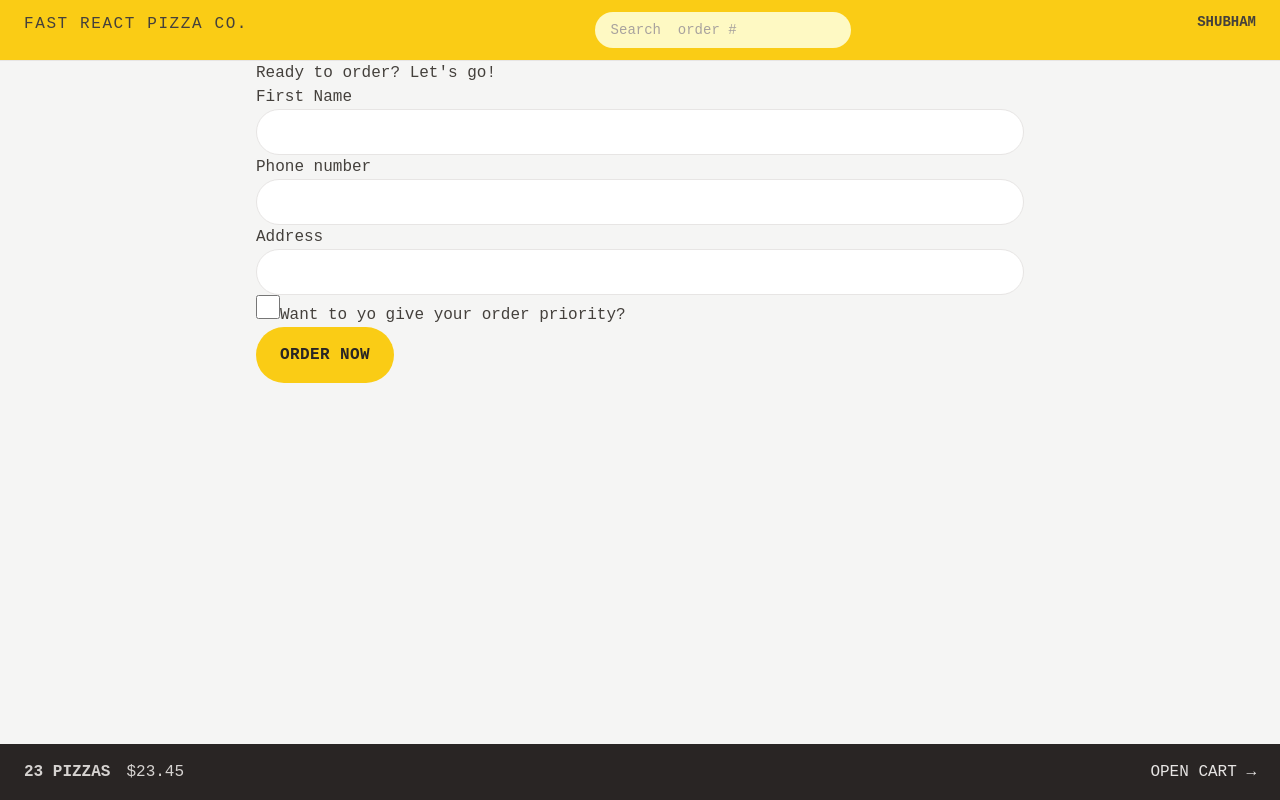
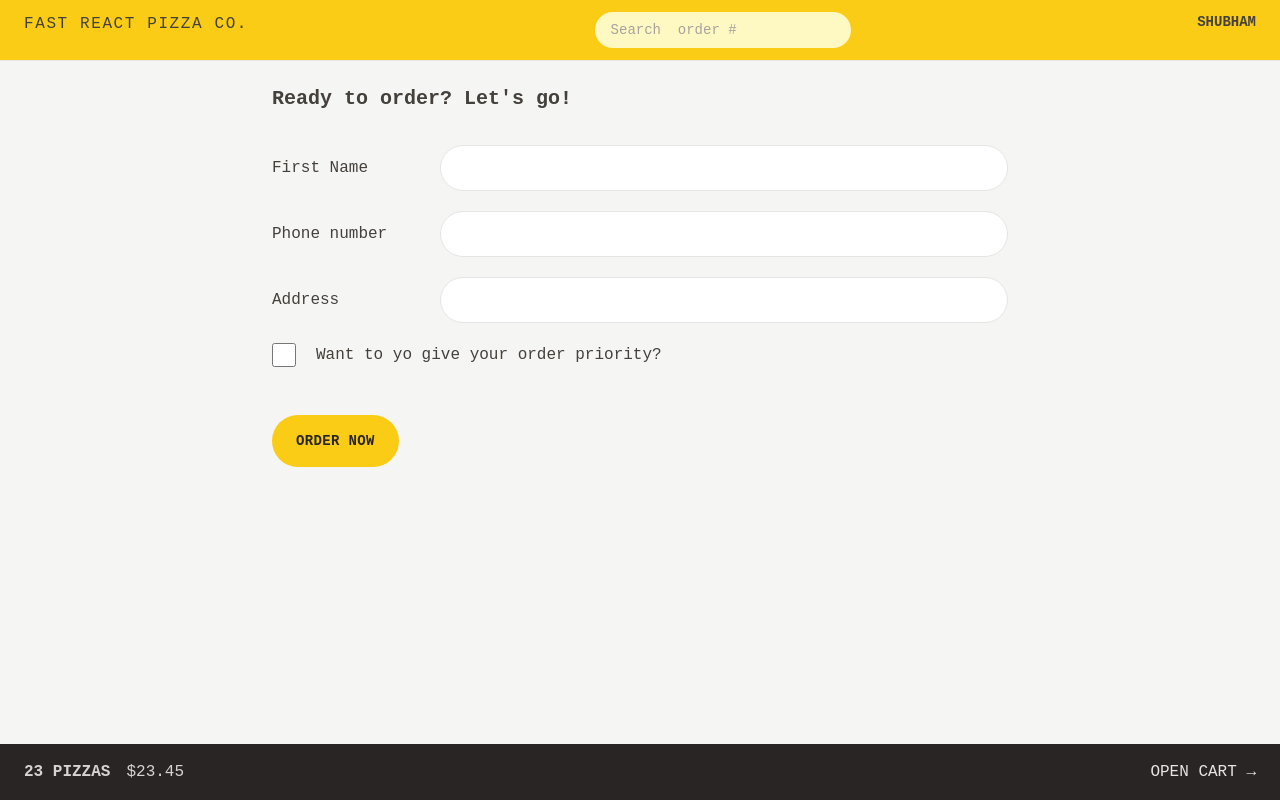
Before and after one commit to shubham4132/fast-react-pizza, a React (Vite) app: page /order/new in a window 1280 px wide. Built offline with nearby package versions, Linux system fonts and the light colour scheme.

Commit message:
Styling the Order Form using Tailwind

```diff
--- a/src/features/order/CreateOrder.jsx
+++ b/src/features/order/CreateOrder.jsx
@@ -40,38 +40,44 @@
     const cart = fakeCart
 
     return (
-        <div>
-            <h2>Ready to order? Let's go!</h2>
+        <div className=" px-4 py-6">
+            <h2 className="mb-8 text-xl font-semibold">
+                Ready to order? Let's go!
+            </h2>
 
             <Form method="POST">
-                <div>
-                    <label>First Name</label>
+                <div className="mb-5 flex flex-col gap-2 sm:flex-row sm:items-center">
+                    <label className="sm:basis-40">First Name</label>
                     <input
-                        className="input"
+                        className="input grow"
                         type="text"
                         name="customer"
                         required
                     />
                 </div>
 
-                <div>
-                    <label>Phone number</label>
-                    <div>
+                <div className="mb-5 flex flex-col gap-2 sm:flex-row sm:items-center">
+                    <label className="sm:basis-40">Phone number</label>
+                    <div className="grow">
                         <input
-                            className="input"
+                            className="input w-full"
                             type="tel"
                             name="phone"
                             required
                         />
+                        {formErrors?.phone && (
+                            <p className="mt-2 rounded-full bg-red-100 p-2 text-xs text-red-700">
+                                {formErrors.phone}
+                            </p>
+                        )}
                     </div>
-                    {formErrors?.phone && <p>{formErrors.phone}</p>}
                 </div>
 
-                <div>
-                    <label>Address</label>
-                    <div>
+                <div className="mb-5 flex flex-col gap-2 sm:flex-row sm:items-center">
+                    <label className="sm:basis-40">Address</label>
+                    <div className="grow">
                         <input
-                            className="input"
+                            className="input w-full"
                             type="text"
                             name="address"
                             required
@@ -79,7 +85,7 @@
                     </div>
                 </div>
 
-                <div>
+                <div className="mb-12 flex items-center gap-5">
                     <input
                         className="focus-offset-2 h-6 w-6  accent-yellow-400 focus:outline-none focus:ring focus:ring-yellow-400"
                         type="checkbox"
@@ -88,7 +94,7 @@
                         // value={withPriority}
                         // onChange={(e) => setWithPriority(e.target.checked)}
                     />
-                    <label htmlFor="priority">
+                    <label htmlFor="priority" className="font-medium">
                         Want to yo give your order priority?
                     </label>
                 </div>
--- a/src/index.css
+++ b/src/index.css
@@ -3,7 +3,7 @@
 @tailwind utilities;
 @layer components {
     .input {
-        @apply w-full rounded-full border border-stone-200 px-4 py-2 text-sm transition-all duration-300 placeholder:text-stone-400 focus:outline-none focus:ring focus:ring-yellow-400 md:px-6 md:py-3;
+        @apply rounded-full border border-stone-200 px-4 py-2 text-sm transition-all duration-300 placeholder:text-stone-400 focus:outline-none focus:ring focus:ring-yellow-400 md:px-6 md:py-3;
     }
 
     /* https://dev.to/afif/i-made-100-css-loaders-for-your-next-project-4eje */
--- a/src/ui/Button.jsx
+++ b/src/ui/Button.jsx
@@ -2,13 +2,13 @@
 
 function Button({ children, disabled, to, type }) {
     const base =
-        'inline-block  rounded-full bg-yellow-400  font-semibold uppercase tracking-wide text-stone-800 transition-colors hover:bg-yellow-300 focus:outline-none focus:ring focus:ring-yellow-300 focus:ring-offset-2 disabled:cursor-not-allowed'
+        'inline-block text-sm rounded-full bg-yellow-400  font-semibold uppercase tracking-wide text-stone-800 transition-colors hover:bg-yellow-300 focus:outline-none focus:ring focus:ring-yellow-300 focus:ring-offset-2 disabled:cursor-not-allowed'
     const styles = {
         primary: base + 'px-4 py-3 md:px-6 md:py-4',
         small: base + ' px-4 py-2 md:px-5 md:py-2.5 text-xs',
         secondary:
             base +
-            'inline-block  rounded-full bg-transparent border-2 border-stone-300 font-semibold uppercase tracking-wide text-stone-400 transition-colors hover:bg-stone-800  focus:ring-stone-200 focus:outline-none focus:ring focus:ring-yellow-300 focus:ring-offset-2 disabled:cursor-not-allowed px-4 py-2.5 md:px-6 md:py-3.5',
+            'inline-block text-sm rounded-full bg-transparent border-2 border-stone-300 font-semibold uppercase tracking-wide text-stone-400 transition-colors hover:bg-stone-800  focus:ring-stone-200 focus:outline-none focus:ring focus:ring-yellow-300 focus:ring-offset-2 disabled:cursor-not-allowed px-4 py-2.5 md:px-6 md:py-3.5',
     }
     if (to) {
         return (
```
Also changed, not shown: index.html (+5 -2 lines).
